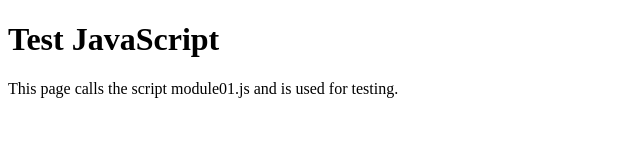
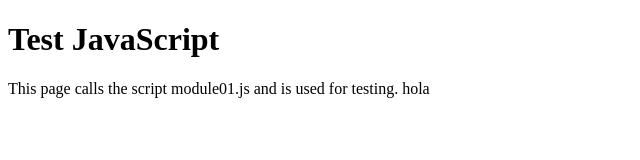
Before and after one commit to macluiggy/microsoft-typescript-course, a website: page module01/module01.html in a window 1280 px wide. Shown: the full height of the page, 0-640 px from the left. Drawn offline with Linux system fonts and the light colour scheme.

Commit message:
index modified

```diff
--- a/module01/module01.html
+++ b/module01/module01.html
@@ -7,7 +7,7 @@
 <body>
    <h1>Test JavaScript</h1>
    <p id="date"></p>
-   <p>This page calls the script module01.js and is used for testing.</p>
+   <p>This page calls the script module01.js and is used for testing. hola</p>
    <script src="./build/module01.js"></script>
 </body>
 </html>
```
